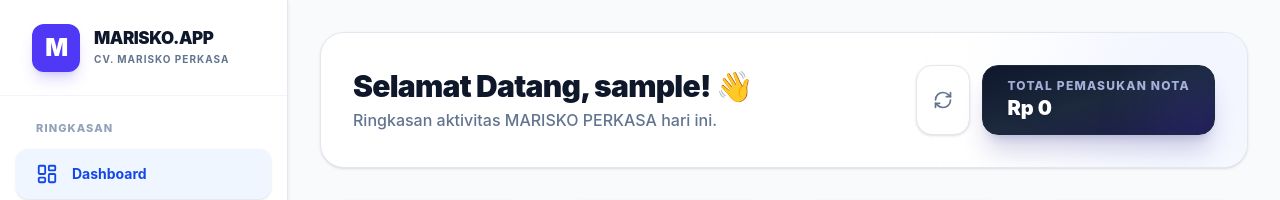
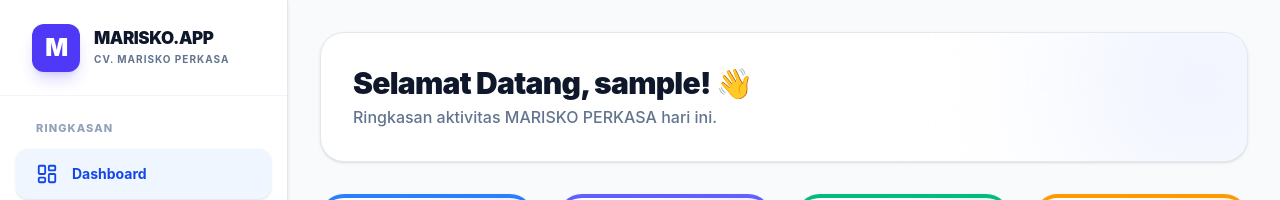
Before and after one commit to safrin-99/marisko-app, a React (Vite) app: page /dashboard in a window 1280 px wide. Shown: the top 200 px of the page. Built offline with nearby package versions, Linux system fonts and the light colour scheme; no server answers; the database is empty; sample sign-in values are in the browser's storage.

Commit message:
FITUR KACAB: Hapus Card Total Pemasukan di Header Dashboard

```diff
--- a/src/pages/DashboardPage.jsx
+++ b/src/pages/DashboardPage.jsx
@@ -84,8 +84,6 @@ export default function DashboardPage() {
     setIsLoading(false);
   };
 
-  const formatRupiah = (num) => new Intl.NumberFormat('id-ID').format(num);
-
   const timeAgo = (dateString) => {
     const past = new Date(dateString);
     const now = new Date();
@@ -105,26 +103,13 @@ export default function DashboardPage() {
         </div>
       )}
 
-      {/* HEADER DASHBOARD */}
+      {/* SAKTI: HEADER DASHBOARD MINIMALIS (TanPA Kotak Pemasukan) */}
       <div className="flex flex-col xl:flex-row xl:items-center justify-between gap-6 bg-white p-6 md:p-8 rounded-3xl border border-slate-200 shadow-sm relative overflow-hidden">
         <div className="absolute right-0 top-0 w-64 h-64 bg-indigo-50 rounded-full blur-[80px] -mr-20 -mt-20 z-0 pointer-events-none"></div>
 
         <div className="relative z-10 flex-1">
           <h1 className="text-2xl md:text-3xl font-black text-slate-900 tracking-tight">Selamat Datang, {adminName}! 👋</h1>
           <p className="text-sm md:text-base text-slate-500 font-medium mt-1">Ringkasan aktivitas MARISKO PERKASA hari ini.</p>
-        </div>
-
-        <div className="relative z-10 flex items-stretch gap-3">
-          <button onClick={fetchDashboardData} className="px-4 py-2 flex items-center justify-center bg-white border border-slate-200 rounded-2xl hover:bg-slate-50 active:scale-95 transition-all text-slate-500 shadow-sm group">
-             <RefreshCw className={`w-5 h-5 group-hover:rotate-180 transition-transform duration-500 ${isLoading ? 'animate-spin text-indigo-600' : ''}`} />
-          </button>
-
-          <div className="flex flex-col justify-center px-6 py-3 bg-gradient-to-br from-slate-900 via-slate-800 to-indigo-950 rounded-2xl border border-slate-800 shadow-xl shadow-indigo-900/20 min-w-[200px] relative overflow-hidden group hover:scale-[1.02] transition-transform duration-300 cursor-default">
-             <div className="absolute inset-0 bg-white/5 opacity-0 group-hover:opacity-100 transition-opacity duration-300"></div>
-             <div className="absolute -right-4 -bottom-4 w-16 h-16 bg-indigo-500 rounded-full blur-2xl opacity-30"></div>
-             <span className="text-[10px] md:text-xs font-extrabold text-indigo-200/80 uppercase tracking-widest relative z-10">Total Pemasukan Nota</span>
-             <span className="text-lg md:text-xl font-black text-white relative z-10 drop-shadow-md">Rp {isLoading ? '...' : formatRupiah(stats.pemasukan)}</span>
-          </div>
         </div>
       </div>
 
```
